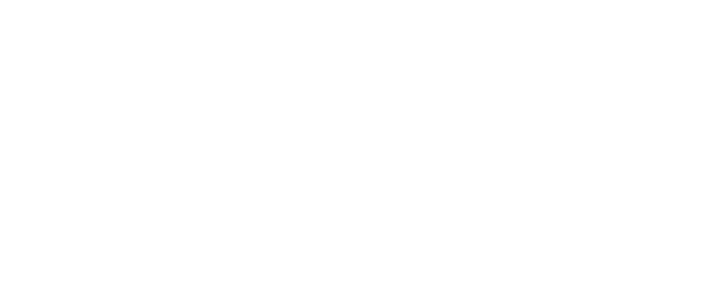
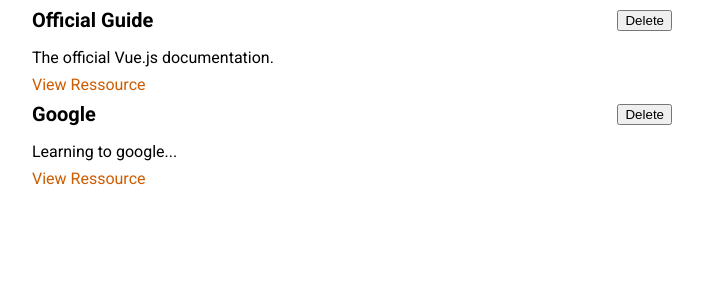
Before and after one commit to SprinTech/learning-ressource, a Vue app: page / in a window 1280 px wide. Shown: the top 300 px of the page, without its empty margins (288-991 px from the left). Built offline with nearby package versions, Linux system fonts and the light colour scheme.

Commit message:
add first components

```diff
--- a/src/App.vue
+++ b/src/App.vue
@@ -1,9 +1,14 @@
 <template>
-  <ul></ul>
+  <stored-ressources :ressources="storedRessources"></stored-ressources>
 </template>
 
 <script>
+import StoredRessources from "./components/learning-ressources/StoredRessources.vue";
+
 export default {
+  components: {
+    StoredRessources,
+  },
   data() {
     return {
       storedRessources: [
@@ -24,3 +29,19 @@
   },
 };
 </script>
+
+<style>
+@import url("https://fonts.googleapis.com/css2?family=Roboto:wght@400;700&display=swap");
+
+* {
+  box-sizing: border-box;
+}
+
+html {
+  font-family: "Roboto", sans-serif;
+}
+
+body {
+  margin: 0;
+}
+</style>
--- /dev/null
+++ b/src/components/learning-ressources/LearningRessource.vue
@@ -0,0 +1,52 @@
+<template>
+  <li>
+    <div>
+      <header>
+        <h3>{{ title }}</h3>
+        <button>Delete</button>
+      </header>
+    </div>
+    <p>{{ description }}</p>
+    <nav>
+      <a :href="link">View Ressource</a>
+    </nav>
+  </li>
+</template>
+
+<script>
+export default {
+  props: ["title", "description", "link"],
+};
+</script>
+
+<style scoped>
+li {
+  margin: auto;
+  max-width: 40rem;
+}
+
+header {
+  display: flex;
+  justify-content: space-between;
+  align-items: center;
+}
+
+h3 {
+  font-size: 1.25rem;
+  margin: 0.5rem 0;
+}
+
+p {
+  margin: 0.5rem 0;
+}
+
+a {
+  text-decoration: none;
+  color: #ce5c00;
+}
+
+a:hover,
+a:active {
+  color: #c89300;
+}
+</style>
--- /dev/null
+++ b/src/components/learning-ressources/StoredRessources.vue
@@ -0,0 +1,32 @@
+<template>
+  <ul>
+    <learning-ressource
+      v-for="res in ressources"
+      :key="res.id"
+      :title="res.title"
+      :description="res.description"
+      :link="res.link"
+    ></learning-ressource>
+  </ul>
+</template>
+
+<script>
+import LearningRessource from "./LearningRessource.vue";
+
+export default {
+  props: ["ressources"],
+  components: {
+    LearningRessource,
+  },
+};
+</script>
+
+<style scoped>
+ul {
+  list-style: none;
+  margin: 0;
+  padding: 0;
+  margin: auto;
+  max-width: 40rem;
+}
+</style>
--- a/src/main.js
+++ b/src/main.js
@@ -1,3 +1,4 @@
 import { createApp } from 'vue';
+import App from './App.vue';
 
-createApp({}).mount('#app');
+createApp(App).mount('#app');
```
Also changed, not shown: .eslintrc.js (added).
